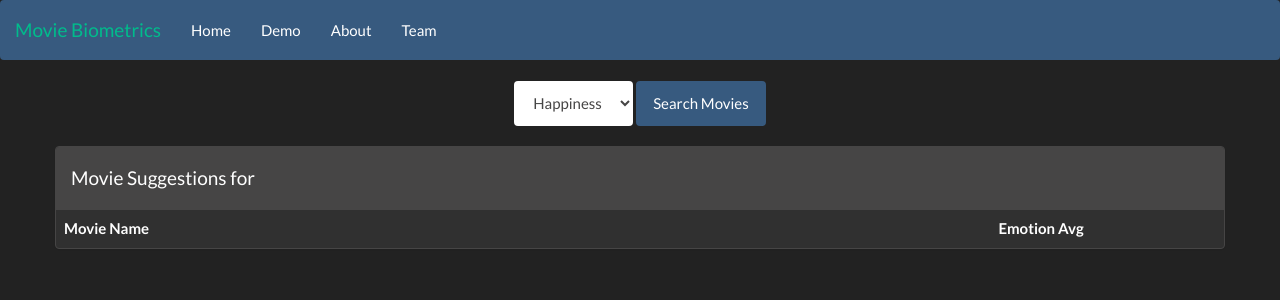
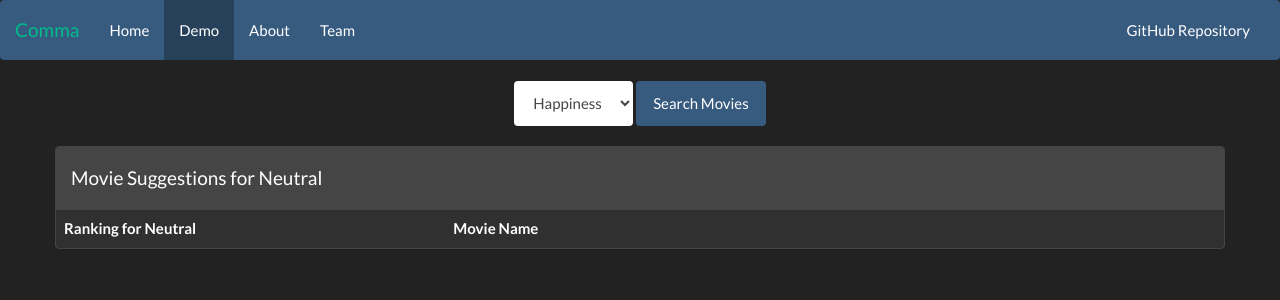
Before and after one commit to ashleyredzko/Comma, a Flask app: page /demo in a window 1280 px wide. Shown: the top 300 px of the page. Run offline with Flask 2, Linux system fonts and the light colour scheme; data that the repository does not hold is empty; some libraries are stand-ins or nearby versions.

Commit message:
Add github link, add demo links

```diff
--- a/server.py
+++ b/server.py
@@ -48,7 +48,7 @@ def demo():
     cursor.close()
     connection.close()
 
-    return render_template('Demo.html', movies=movies)
+    return render_template('Demo.html', movies=movies, emotion=emotion)
 
 @app.route('/details/<movie>')
 def details(movie):
--- a/templates/demo.html
+++ b/templates/demo.html
@@ -26,13 +26,13 @@
       <div class="panel panel-default">
         <div class="panel-heading">
           <h4>
-            Movie Suggestions for {{emotion}}
+            Movie Suggestions for {{emotion|title}}
           </h4>
         </div>
         <table class="table table-fixed table-striped">
           <thead>
             <tr>
-              <th class="col-xs-8">Movie Name</th><th class="col-xs-2">Emotion Avg</th>
+              <th class="col-xs-4">Ranking for {{emotion|title}}</th><th class="col-xs-10">Movie Name</th>
             </tr>
           </thead>
           <tbody
@@ -42,10 +42,7 @@
                 {{ loop.index }}
               </td>
               <td>
-                {{ movie[2] }}
-              </td>
-              <td>
-                {{ "%d" % (movie[1] * 100) }}%
+                <a href="/details/{{movie[0]}}">{{ movie[2] }}</a>
               </td>
             </tr>
             {% endfor %}
--- a/templates/header.html
+++ b/templates/header.html
@@ -17,16 +17,19 @@
         <span class="icon-bar"></span>
         <span class="icon-bar"></span>
       </button>
-      <a class="navbar-brand" href="#">Movie Biometrics</a>
+      <a class="navbar-brand" href="/">Comma</a>
     </div>
 
     <!-- Collect the nav links, forms, and other content for toggling -->
     <div class="collapse navbar-collapse" id="header-collapse">
-      <ul class="nav navbar-nav">
-        <li><a href="/">Home</a></li>
-        <li><a href="/demo">Demo</a></li>
-        <li><a href="/about">About</a></li>
-        <li><a href="/team">Team</a></li>
+      <ul class="nav navbar-nav navbar-left">
+        <li {% if request.path == "/" %} class="active" {% endif %}><a href="/">Home</a></li>
+        <li {% if request.path == "/demo" %} class="active" {% endif %}><a href="/demo">Demo</a></li>
+        <li {% if request.path == "/about" %} class="active" {% endif %}><a href="/about">About</a></li>
+        <li {% if request.path == "/team" %} class="active" {% endif %}><a href="/team">Team</a></li>
+      </ul>
+      <ul class="nav navbar-nav navbar-right">
+        <li><a href="https://github.com/tredzko/Comma">GitHub Repository</a></li>
       </ul>
     </div>
   </div>
```
